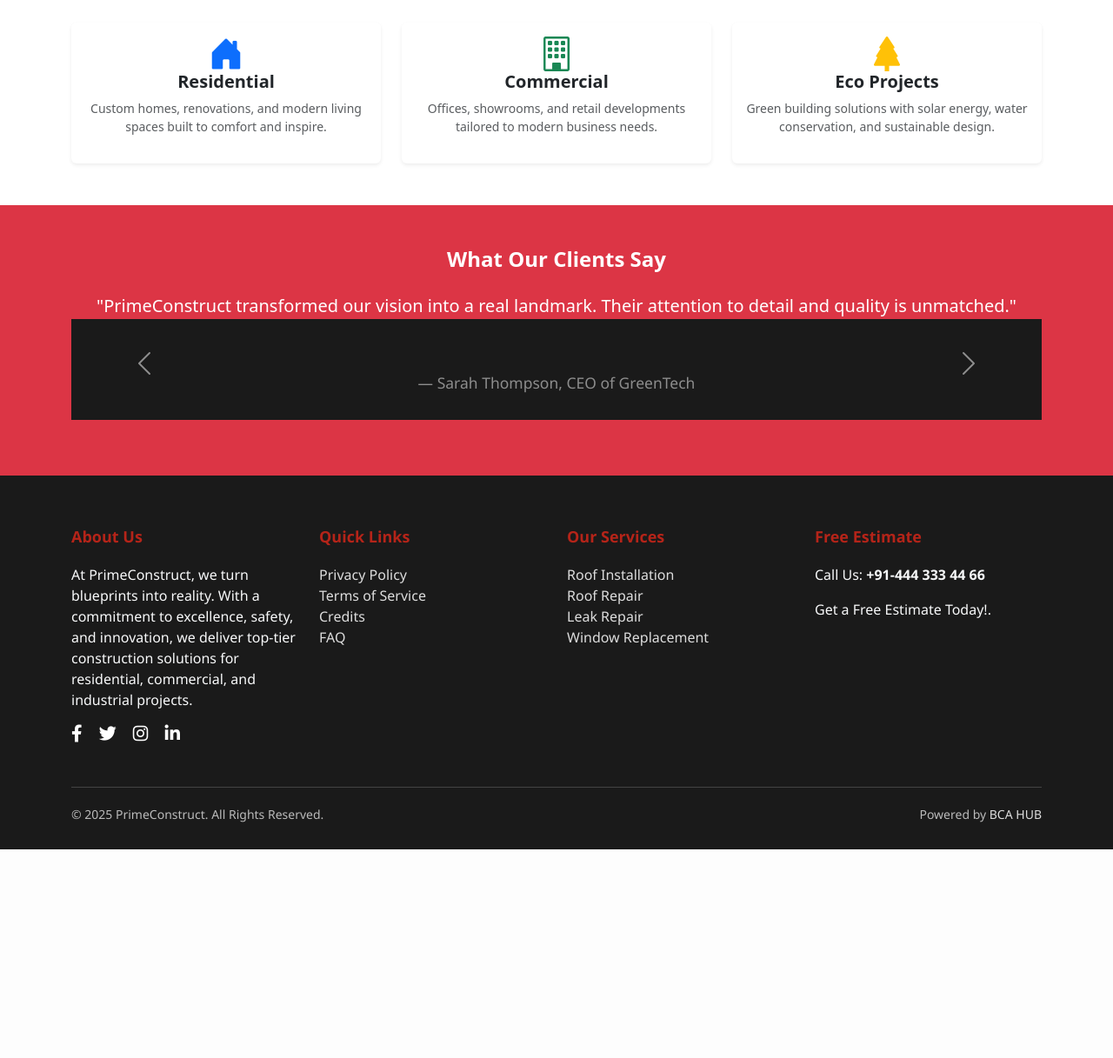
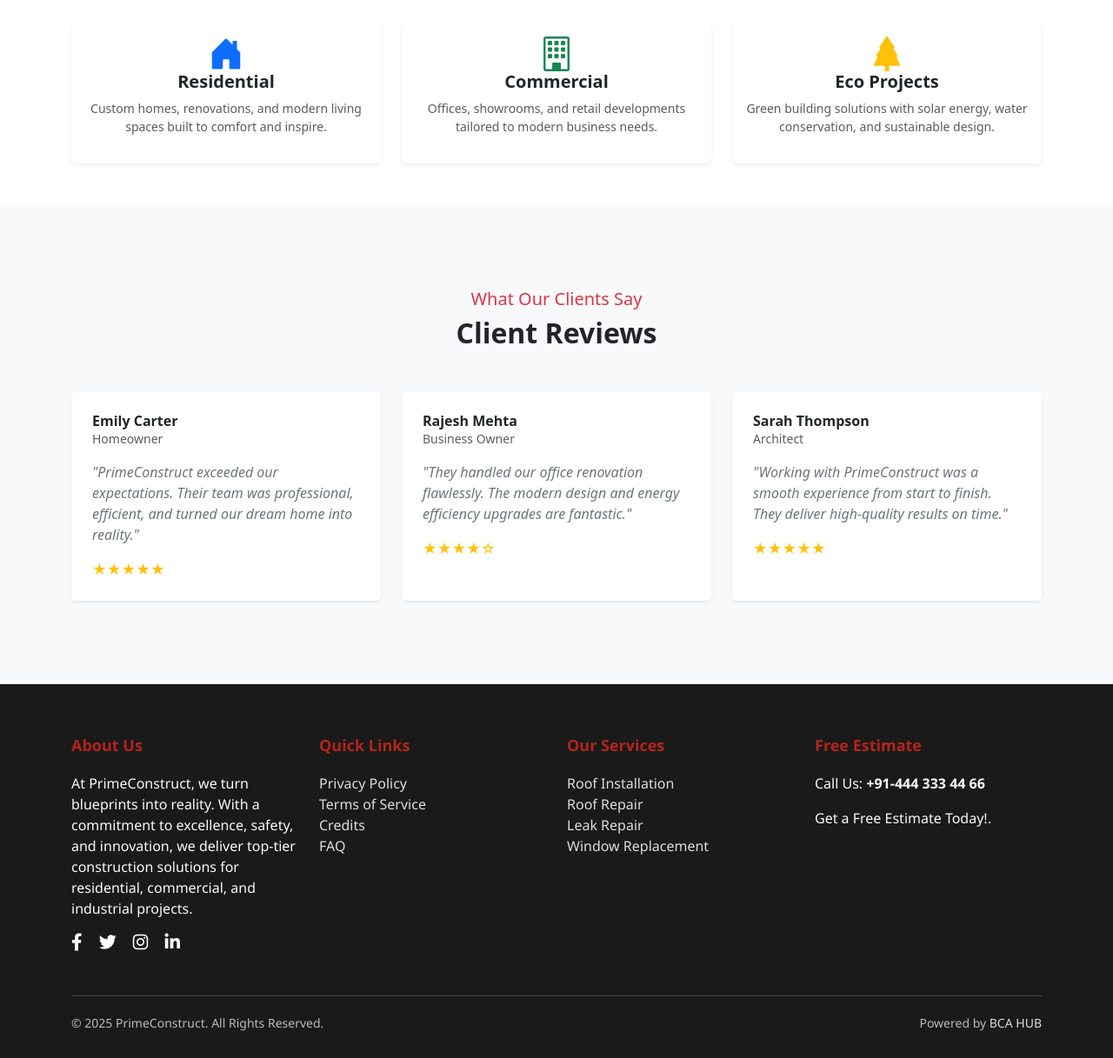
Before and after one commit to Samarthgawade19/primeconstruct, a PHP site: page /project.php in a window 1280 px wide. Shown: the part 2771-3988 px from the top of the page at 87% size. Before the commit the page ends 3748 px from the top, so only its background shows below. Run offline with PHP 8.4, Linux system fonts and the light colour scheme.

Commit message:
some change

```diff
--- a/footer.php
+++ b/footer.php
@@ -69,7 +69,7 @@
                     <h5 class="footer-title">Quick Links</h5>
                     <ul class="list-unstyled">
                         <li><a href="PrivacyPolicy.php">Privacy Policy</a></li>
-                        <li><a href="#">Terms of Service</a></li>
+                        <li><a href="TermsofService.php">Terms of Service</a></li>
                         <li><a href="#">Credits</a></li>
                         <li><a href="FAQ.php">FAQ</a></li>
                     </ul>
--- a/project.php
+++ b/project.php
@@ -223,34 +223,62 @@
         </div>
     </div>
 </div>
-<div class="bg-danger text-white py-5">
-    <div class="container text-center">
-        <h4 class="fw-bold mb-4">What Our Clients Say</h4>
-        <div id="testimonialCarousel" class="carousel slide" data-bs-ride="carousel">
-            <div class="carousel-inner">
-                <div class="carousel-item active">
-                    <blockquote class="blockquote">
-                        <p class="mb-3">"PrimeConstruct transformed our vision into a real landmark. Their attention to
-                            detail and quality is unmatched."</p>
-                        <footer class="blockquote-footer text-white-50">Sarah Thompson, CEO of GreenTech</footer>
-                    </blockquote>
-                </div>
-                <div class="carousel-item">
-                    <blockquote class="blockquote">
-                        <p class="mb-3">"Excellent team. On-time delivery and very professional throughout. Highly
-                            recommended!"</p>
-                        <footer class="blockquote-footer text-white-50">Michael Rivera, Property Developer</footer>
-                    </blockquote>
+<div class="bg-light text-white py-5">
+    <div class="container py-5">
+        <div class="text-center mb-5">
+            <h5 class="text-danger">What Our Clients Say</h5>
+            <h2 class="fw-bold text-dark">Client Reviews</h2>
+        </div>
+
+        <div class="row g-4">
+            <div class="col-md-6 col-lg-4">
+                <div class="card border-0 shadow-sm h-100 p-4">
+                    <div class="d-flex align-items-center mb-3">
+
+                        <div>
+                            <h6 class="mb-0 fw-semibold">Emily Carter</h6>
+                            <small class="text-muted">Homeowner</small>
+                        </div>
+                    </div>
+                    <p class="text-secondary fst-italic">"PrimeConstruct exceeded our expectations. Their team was
+                        professional, efficient, and turned our dream home into reality."</p>
+                    <div class="text-warning">
+                        ★★★★★
+                    </div>
                 </div>
             </div>
-            <button class="carousel-control-prev" type="button" data-bs-target="#testimonialCarousel"
-                data-bs-slide="prev">
-                <span class="carousel-control-prev-icon"></span>
-            </button>
-            <button class="carousel-control-next" type="button" data-bs-target="#testimonialCarousel"
-                data-bs-slide="next">
-                <span class="carousel-control-next-icon"></span>
-            </button>
+
+            <div class="col-md-6 col-lg-4">
+                <div class="card border-0 shadow-sm h-100 p-4">
+                    <div class="d-flex align-items-center mb-3">
+                        <div>
+                            <h6 class="mb-0 fw-semibold">Rajesh Mehta</h6>
+                            <small class="text-muted">Business Owner</small>
+                        </div>
+                    </div>
+                    <p class="text-secondary fst-italic">"They handled our office renovation flawlessly. The modern
+                        design and energy efficiency upgrades are fantastic."</p>
+                    <div class="text-warning">
+                        ★★★★☆
+                    </div>
+                </div>
+            </div>
+
+            <div class="col-md-6 col-lg-4">
+                <div class="card border-0 shadow-sm h-100 p-4">
+                    <div class="d-flex align-items-center mb-3">
+                        <div>
+                            <h6 class="mb-0 fw-semibold">Sarah Thompson</h6>
+                            <small class="text-muted">Architect</small>
+                        </div>
+                    </div>
+                    <p class="text-secondary fst-italic">"Working with PrimeConstruct was a smooth experience from start
+                        to finish. They deliver high-quality results on time."</p>
+                    <div class="text-warning">
+                        ★★★★★
+                    </div>
+                </div>
+            </div>
         </div>
     </div>
 </div>
```
Also changed, not shown: TermsofService.php (added, +73 -0 lines), index.php (+74 -9 lines).
